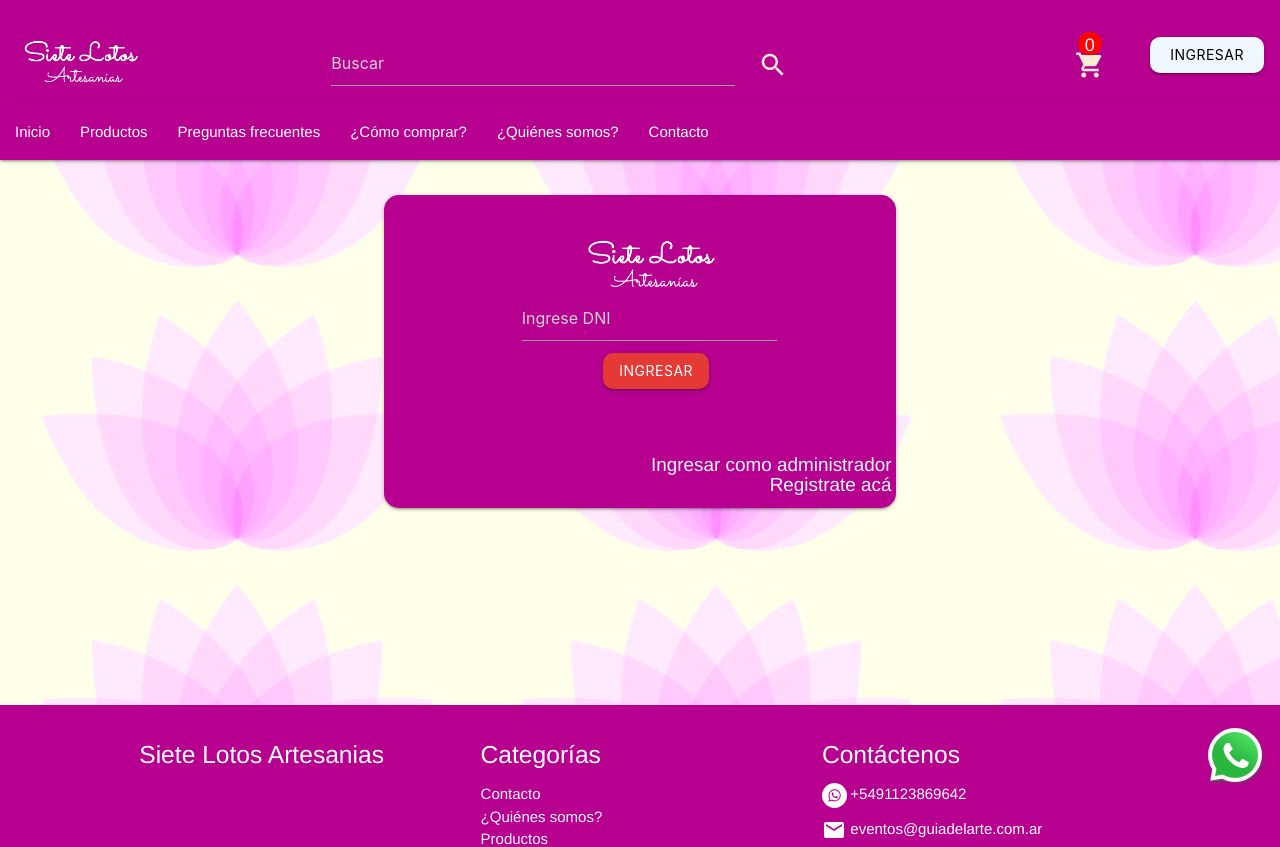
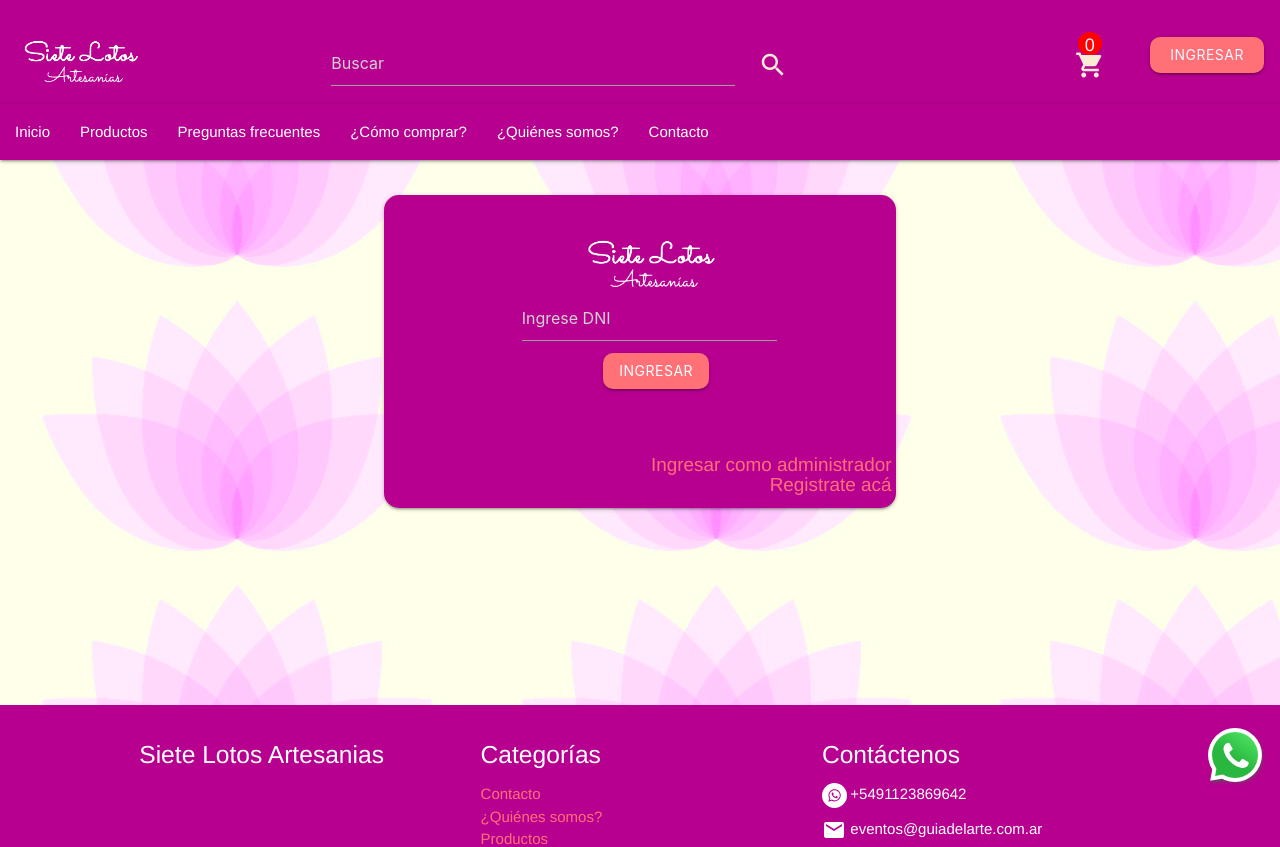
Before and after one commit to CristianGonzalez1980/sietelotos-fd, a React (Create React App) app: page /login in a window 1280 px wide. Shown: the top 847 px of the page. Built offline with nearby package versions, Linux system fonts and the light colour scheme.

Commit message:
changeColorOnCardsAndButons

```diff
--- a/src/styles/AddProveedor.css
+++ b/src/styles/AddProveedor.css
@@ -15,7 +15,7 @@
 .btn-small {
   text-decoration: none;
   color: #000;
-  background-color: #fff;
+  background-color: #ff7077;
   text-align: center;
   letter-spacing: 0.5px;
   -webkit-transition: background-color 0.2s ease-out;
@@ -27,7 +27,7 @@
 .dropdown-content li>a,
 .dropdown-content li>span {
  font-size:16px;
- color:#0d752d;
+ color:rgb(74, 245, 58);
  display:block;
  line-height:22px;
  padding:14px 16px
@@ -44,11 +44,13 @@
 .btn-large:focus,
 .btn-small:focus,
 .btn-floating:focus {
- background-color:#1f955e
+ color: #000;
+ background-color:rgb(74, 245, 58)
 }
 
 .btn:hover,
 .btn-large:hover,
 .btn-small:hover {
- background-color:#1f955e
+ color: #000;
+ background-color:rgb(74, 245, 58)
 }
--- a/src/styles/Footer.css
+++ b/src/styles/Footer.css
@@ -1,5 +1,5 @@
 .a {
-  color: aliceblue;
+  color: #ff7077 ;
 }
 
 #contFooter {
@@ -15,7 +15,7 @@
 } */
 
 #linkList {
-  color: aliceblue !important;
+  color: #ff7077  !important;
 }
 
 .page-footer {
--- a/src/styles/Navbar.css
+++ b/src/styles/Navbar.css
@@ -51,7 +51,7 @@ nav {
   font-size: large;
   position: absolute;
   background-color: red;
-  color: aliceblue;
+  color: aliceblue ;
   border-radius: 55%;
   width: 24px;
   height: 23px;
@@ -59,7 +59,8 @@ nav {
 }
 
 #botonSesion {
-  background-color: aliceblue !important;
+  background-color: #ff7077  !important;
+  color: aliceblue ;
   width: 108%;
   height: auto;
   margin-top: 35%;
@@ -73,7 +74,7 @@ nav {
 #usuario {
   font-size: 25px;
   /*font-family: "Lemonada";*/
-  color: aliceblue;
+  color: #ff7077 ;
   margin-top: 25px;
   font-family: "Yatra One", cursive;
   text-shadow: 1px 1px hsla(0, 0%, 0%, 0.658);
--- a/src/styles/ProductCard.css
+++ b/src/styles/ProductCard.css
@@ -1,6 +1,6 @@
 #cardContent {
   height: 14rem;
-  background-color: #1ebe73;
+  background-color: #fcd8ff;
 }
 
 #cardId {
@@ -18,7 +18,7 @@
 
 #botonAgregarAlCarrito {
   display: block;
-  background: hsl(113, 74%, 55%);
+  background:#ff7077;
   border: none;
   text-align: center;
   font-size: 20px;
@@ -32,18 +32,18 @@
 }
 
 #botonAgregarAlCarrito:hover {
-  background: #9accff;
+  background: rgb(74, 245, 58);
   color: rgb(3, 3, 3);
   font-size: 19px;
   transition: all 0.5s;
 }
 
 #cardImageId {
-  background-color: #1ebe73;
+  background-color: #ffc0f2;
 }
 
 #cardAction {
-  background-color: rgb(192, 236, 236);
+  background-color: #ffc0f2;
 }
 
 #btnDisable {
--- a/src/styles/ProveedorConProductos.css
+++ b/src/styles/ProveedorConProductos.css
@@ -10,5 +10,5 @@
 }
 
 .pagination li.active {
-  background-color: #41f300;
+  background-color: #ff7077;
 }
--- a/src/styles/Singin.css
+++ b/src/styles/Singin.css
@@ -7,8 +7,10 @@
 }
 
 #botonLogin {
+  background-color: #ff7077  !important;
   color: white;
   margin-left: 43%;
+
 }
 
 #H5Register {
@@ -19,7 +21,7 @@
 }
 
 #linkRegister {
-  color: aliceblue;
+  color: #ff7077 ;
   margin-right: 0.5%;
 }
 
--- a/src/styles/SliderProducts.css
+++ b/src/styles/SliderProducts.css
@@ -32,7 +32,7 @@
   width: 100%;
   height: 100%;
   overflow: hidden;
-  background-color: aliceblue !important;
+  background-color: #ff7077  !important;
 }
 
 #slider .slides li .caption {
```
Also changed, not shown: 15 other files (tests, documents, lock files or other folders).
